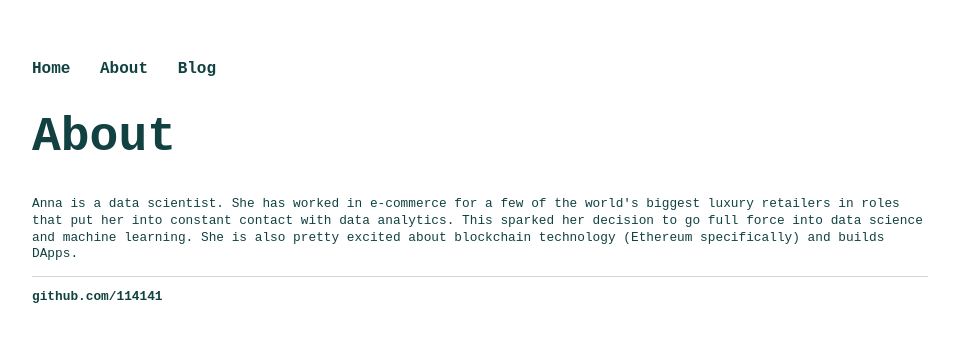
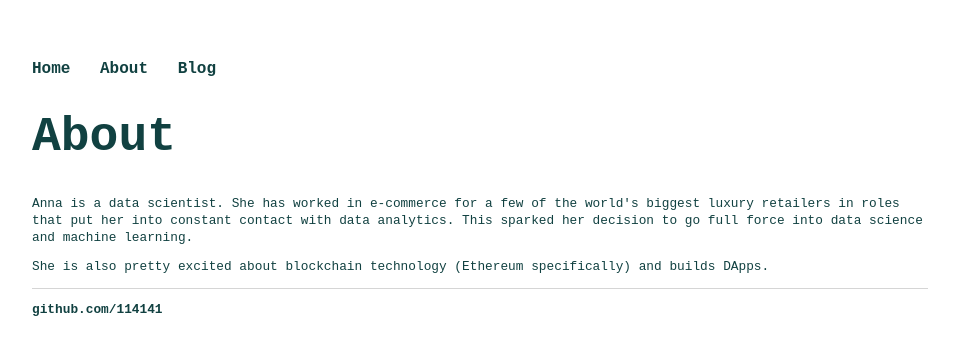
Before and after one commit to 114141/114141.github.io, a Jekyll site: the page built from about/index.html, in a window 1280 px wide. Shown: the top 355 px of the page, without its empty margins (160-1119 px from the left). Built offline with Jekyll 4.4.1, drawn with Linux system fonts in a browser that asks for light colours.

```diff
--- a/about/index.html
+++ b/about/index.html
@@ -5,5 +5,6 @@ title: 114141
 <div class="blurb">
 	<h1>About</h1>
 	<p>Anna is a data scientist. She has worked in e-commerce for a few of the world's biggest luxury retailers in roles that put her into constant contact with data
-	analytics. This sparked her decision to go full force into data science and machine learning. She is also pretty excited about blockchain technology (Ethereum specifically) and builds DApps.</p>
+	analytics. This sparked her decision to go full force into data science and machine learning.
+	<p>She is also pretty excited about blockchain technology (Ethereum specifically) and builds DApps.</p>
 </div><!-- /.blurb -->
```
